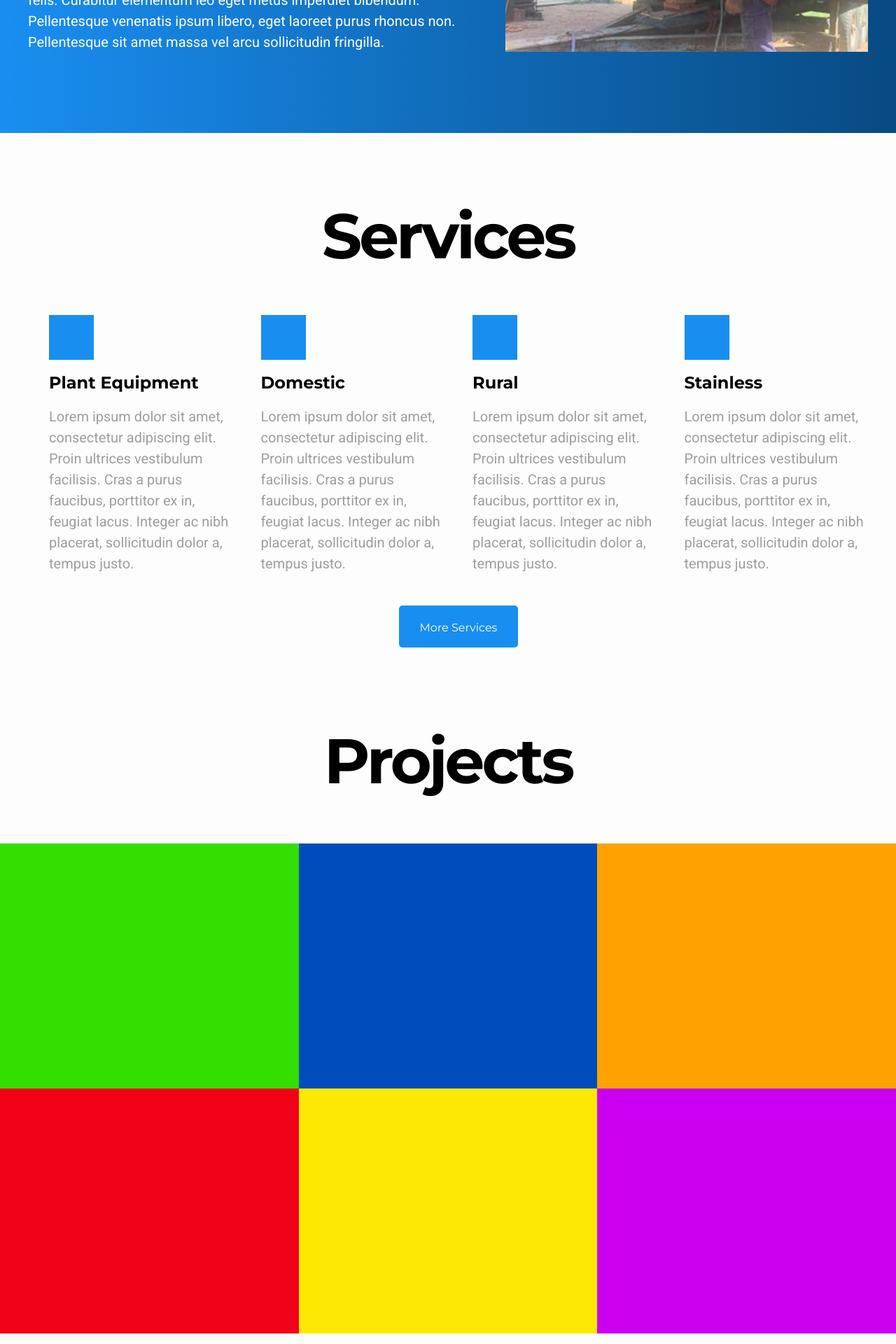
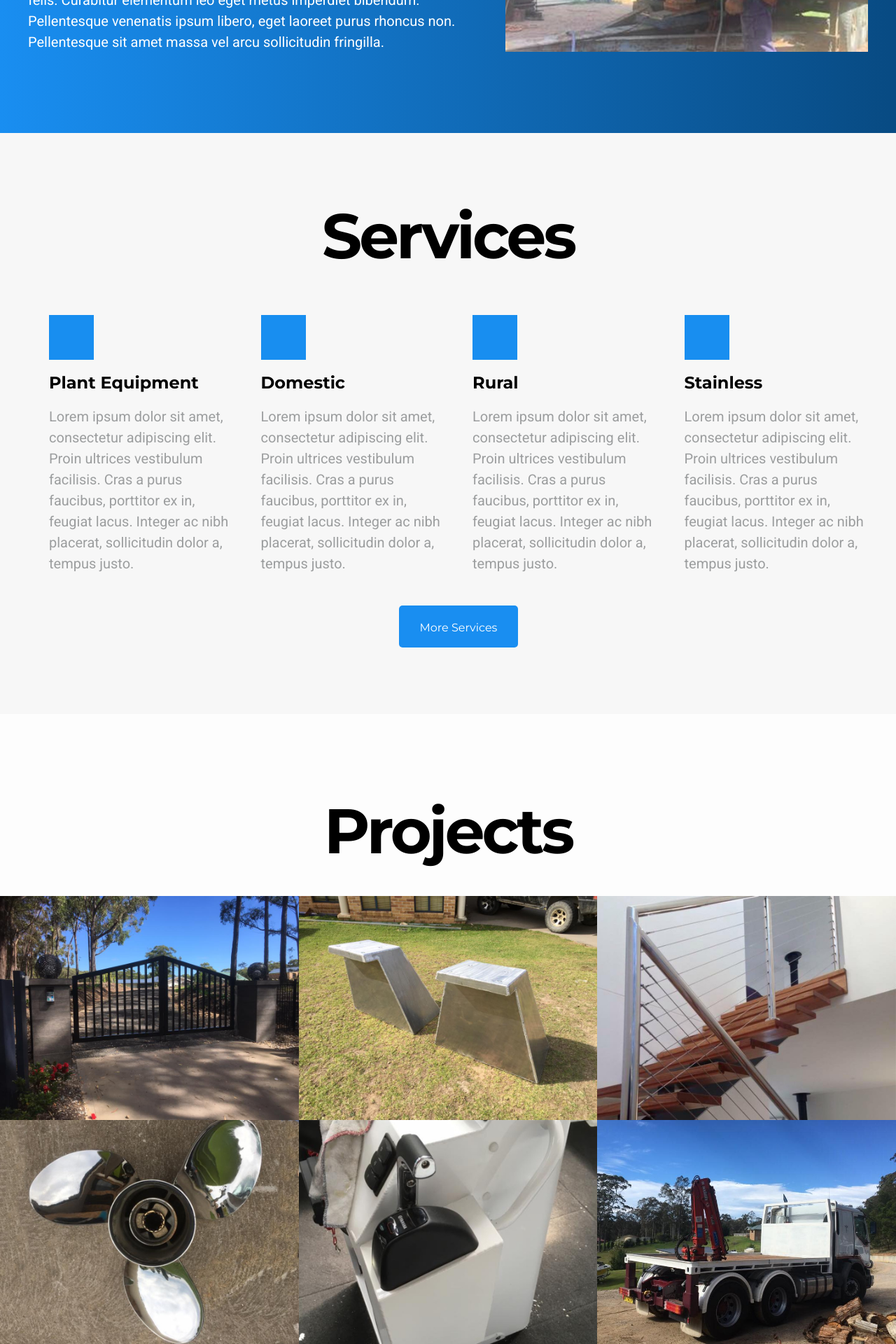
Before and after one commit to PatrickRoberts93/SCMW, a Jekyll site: the page built from index.html, in a window 1280 px wide. Shown: the part 1294-3214 px from the top of the page at 70% size. Built offline with Jekyll 4.4.1, drawn with Linux system fonts in a browser that asks for light colours.

Commit message:
resolves issue #5 - created homepage projects section

```diff
--- a/_includes/head.html
+++ b/_includes/head.html
@@ -10,6 +10,7 @@
   <link rel="canonical" href="{{ page.url | replace:'index.html','' | prepend: site.baseurl | prepend: site.url }}">
   <link rel="alternate" type="application/rss+xml" title="{{ site.title }}" href="{{ "/feed.xml" | prepend: site.baseurl | prepend: site.url }}">
   <link href="https://fonts.googleapis.com/css?family=Montserrat:400,700|Roboto" rel="stylesheet">
+  <link rel="shortcut icon" href="favicon.png" type="image/x-icon">
 
   <script src="{{ "/bower_components/jquery/dist/jquery.min.js" | prepend: site.baseurl }}"></script>
   <script src="{{ "/bower_components/flexslider/jquery.flexslider.js" | prepend: site.baseurl }}"></script>
--- a/_includes/services.html
+++ b/_includes/services.html
@@ -1,4 +1,5 @@
 <div class="services">
+  <div class="services__container">
   <h2>Services</h2>
     <ul>
     <li class="service">
@@ -55,3 +56,4 @@
 {% endif %}
 
 </div>
+</div>
--- a/_sass/layouts/_projects.scss
+++ b/_sass/layouts/_projects.scss
@@ -1,56 +1,54 @@
 .projects {
-  display: grid;
-  grid-template-columns: 1fr 1fr 1fr;
-  grid-template-rows: 1fr 350px 350px;
-  justify-items: stretch;
+  padding: 5em 0;
+
+  h2 {
+    width: 100%;
+    text-align: center;
+    color: #000;
+    margin: 0 0 25px 0;
+  }
 }
 
-.projects__heading {
-  grid-row: 1;
-  grid-column: 1 / span 3;
-  text-align: center;
-  margin: 0 0 50px 0;
-  color: #000;
+.project {
+  width: calc(100% / 3);
+  float: left;
+  display: inline-block;
+  position: relative;
+  background: #000;
+
+  @media only screen and (max-width: 860px) {
+    width: 50%;
   }
 
-a.project1 img{
-  grid-row: 2;
-  grid-column: 1;
+  @media only screen and (max-width: 600px) {
     width: 100%;
-  height: 100%;
   }
 
-a.project2 img{
-  grid-row: 2;
-  grid-column: 2;
-  width: 100%;
-  height: 100%;
+  img {
+    transition: opacity 0.2s linear;
   }
 
-a.project3 img{
-  grid-row: 2;
-  grid-column: 3;
-  width: 100%;
-  height: 100%;
+  &:hover img {
+    opacity: 0.5;
   }
 
-a.project4 img{
-  grid-row: 3;
-  grid-column: 1;
-  width: 100%;
-  height: 100%;
+  span {
+    position: absolute;
+    top: 0;
+    margin: 50px 30px;
+    padding: 0 0 10px 0;
+    border-bottom: 3px solid $brand-color;
+    color: #FFF;
+    font-family: $heading-font-family;
+    font-size: 1em;
+    opacity: 0;
+    transition: opacity 0.2s linear;
+    pointer-events: none;
   }
 
-a.project5 img{
-  grid-row: 3;
-  grid-column: 2;
-  width: 100%;
-  height: 100%;
+  &:hover {
+    span {
+      opacity: 1;
     }
-
-a.project6 img{
-  grid-row: 3;
-  grid-column: 3;
-  width: 100%;
-  height: 100%;
   }
+}
--- a/_sass/layouts/_services.scss
+++ b/_sass/layouts/_services.scss
@@ -1,4 +1,7 @@
 .services {
+  background-color: $grey-color-light;
+}
+.services__container {
     max-width: 1400px;
     margin: 0 auto;
     padding: 4em 1em;
@@ -35,7 +38,7 @@
     @media only screen and (max-width: 860px) {
         width: 50%;
     }
-    @media only screen and (max-width: 575px) {
+    @media only screen and (max-width: 600px) {
         width: 100%;
     }
 }
--- a/css/main.scss
+++ b/css/main.scss
@@ -20,7 +20,7 @@
 $brand-color:      #198ef1;
 
 $grey-color:       #9c9e9f;
-$grey-color-light: lighten($grey-color, 40%);
+$grey-color-light: lighten($grey-color, 35%);
 $grey-color-dark:  darken($grey-color, 25%);
 
 
--- a/index.html
+++ b/index.html
@@ -20,11 +20,23 @@
 {% include services.html %}
 
 <div class="projects">
-  <h2 class="projects__heading">Projects</h2>
-  <a class="project1" href="{{ " /project1 " | prepend: site.baseurl }}"><img src="/img/project1.jpg"></a>
-  <a class="project2" href="{{ " /project2 " | prepend: site.baseurl }}"><img src="/img/project2.jpg"></a>
-  <a class="project3" href="{{ " /project3 " | prepend: site.baseurl }}"><img src="/img/project3.jpg"></a>
-  <a class="project4" href="{{ " /project4 " | prepend: site.baseurl }}"><img src="/img/project4.jpg"></a>
-  <a class="project5" href="{{ " /project5 " | prepend: site.baseurl }}"><img src="/img/project5.jpg"></a>
-  <a class="project6" href="{{ " /project6 " | prepend: site.baseurl }}"><img src="/img/project6.jpg"></a>
+    <h2>Projects</h2>
+    <a href="{{ " /project1 " | prepend: site.baseurl }}" class="project">
+        <img src="/img/project1.jpg"> <span>Aluminium Gates</span>
+    </a>
+    <a href="{{ " /project2 " | prepend: site.baseurl }}" class="project">
+        <img src="/img/project2.jpg"> <span>Aluminium Pods</span>
+    </a>
+    <a href="{{ " /project3 " | prepend: site.baseurl }}" class="project">
+        <img src="/img/project3.jpg"> <span>Handrail</span>
+    </a>
+    <a href="{{ " /project4 " | prepend: site.baseurl }}" class="project">
+        <img src="/img/project4.jpg"> <span>Stainless Steel Prop Repair</span>
+    </a>
+    <a href="{{ " /project5 " | prepend: site.baseurl }}" class="project">
+        <img src="/img/project5.jpg"> <span>Aluminium Control Box</span>
+    </a>
+    <a href="{{ " /project6 " | prepend: site.baseurl }}" class="project">
+        <img src="/img/project6.jpg"> <span>Prime Mover Tray</span>
+    </a>
 </div>
```
Also changed, not shown: favicon.png (added), img/project1.jpg, img/project2.jpg, img/project3.jpg, img/project4.jpg, img/project5.jpg, img/project6.jpg. Lines whose indentation alone changed are shown as unchanged.
